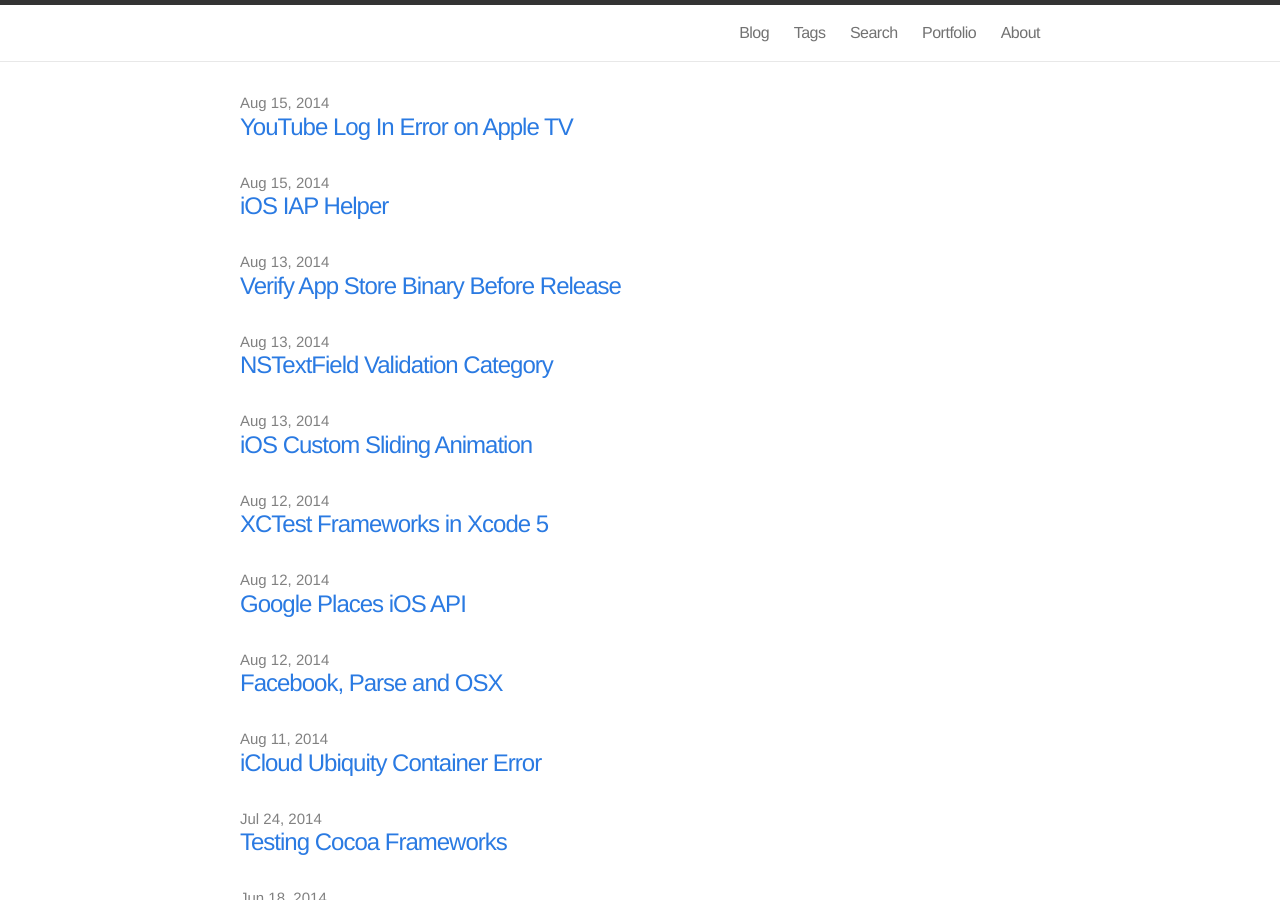
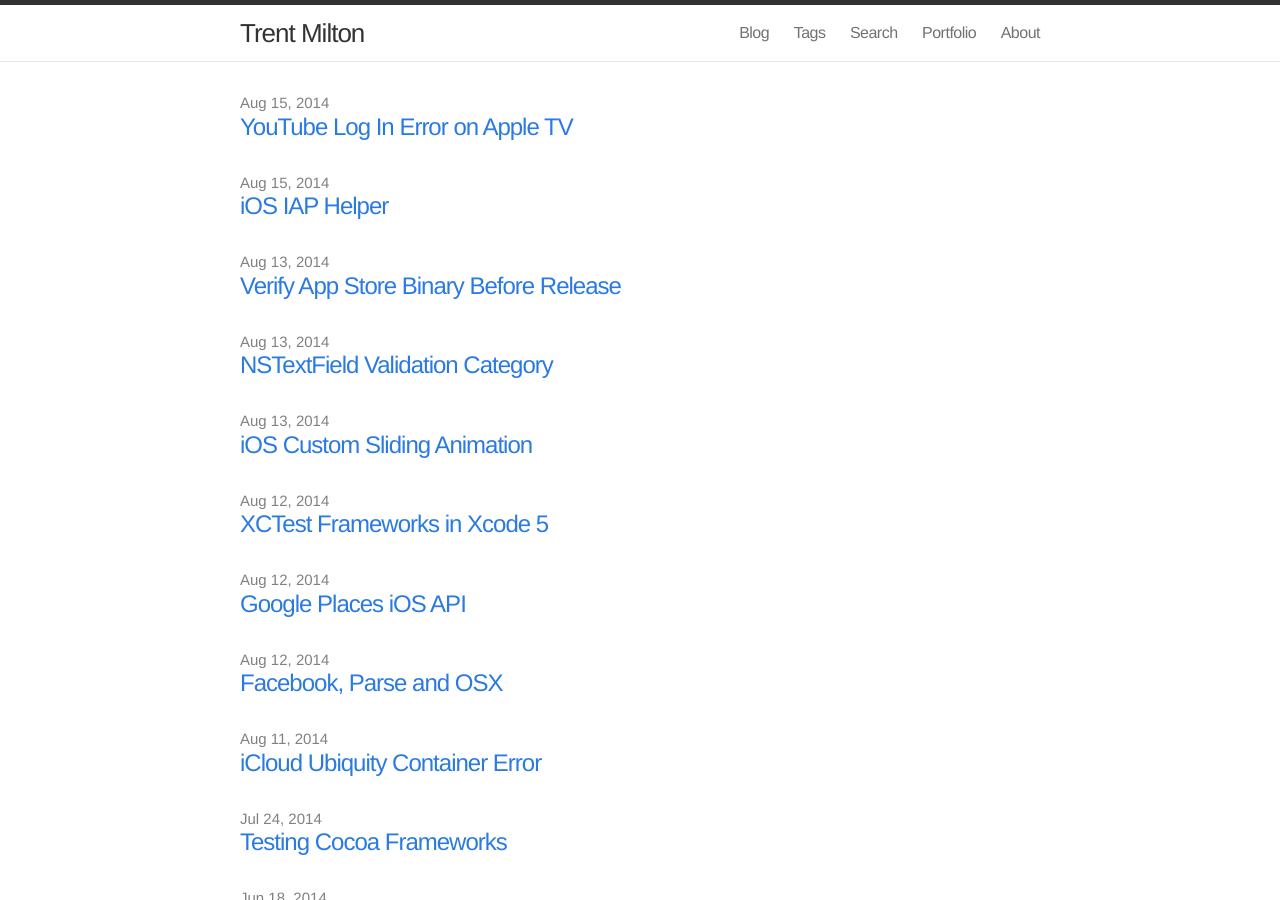
Before and after one commit to trentmilton/trentmilton-site-jekyll, a Jekyll site: the page built from index.html, in a window 1280 px wide and 900 px high. Built offline with Jekyll 4.4.1, drawn with Linux system fonts in a browser that asks for light colours.

Commit message:
put title back in

```diff
--- a/_includes/header.html
+++ b/_includes/header.html
@@ -2,7 +2,7 @@
 
   <div class="wrap">
 
-    <!-- <a class="site-title" href="{{ site.baseurl }}/">{{ site.title }}</a> -->
+    <a class="site-title" href="{{ site.baseurl }}/">{{ site.title }}</a>
 
     <nav class="site-nav">
       <a href="#" class="menu-icon">
```
